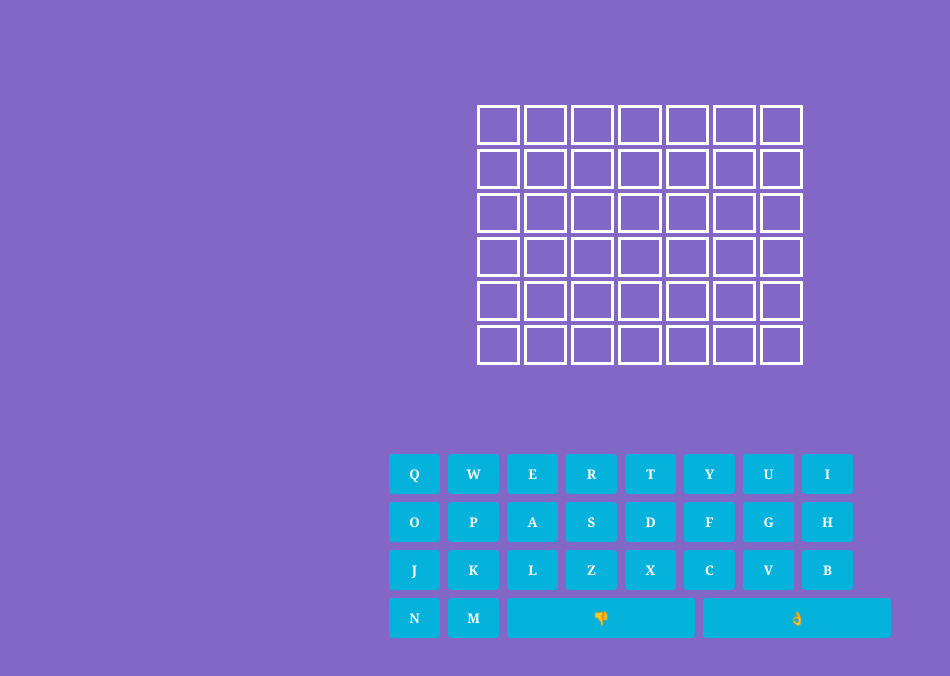
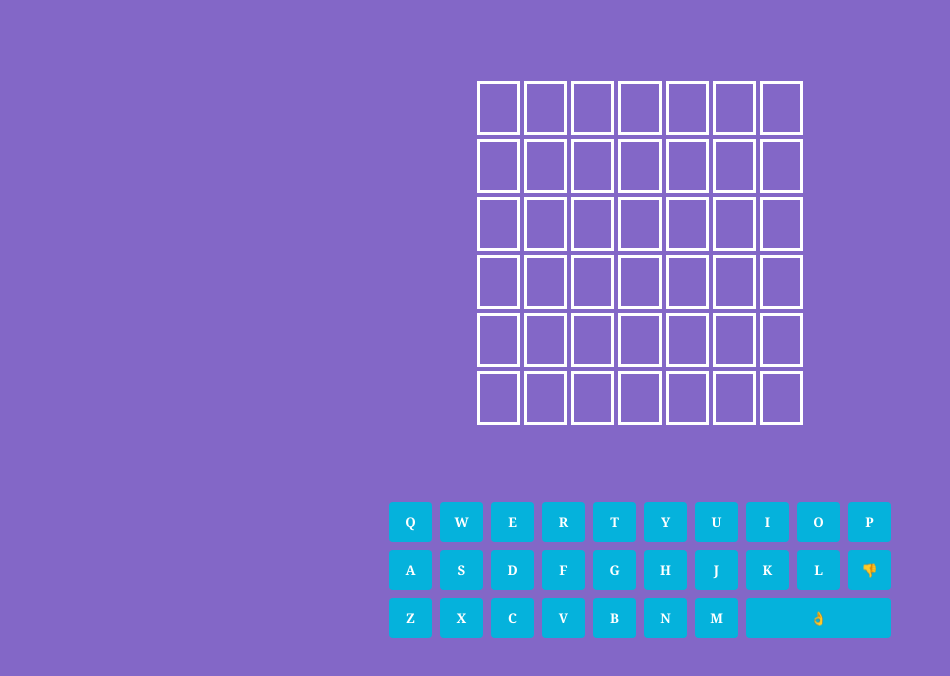
Before and after one commit to esme-putt/boodle, a website: page index.html in a window 1280 px wide. Shown: the part 110-786 px from the top of the page, without its empty margins (0-950 px from the left). Drawn offline with Linux system fonts and the light colour scheme.

Commit message:
Clean up keyboard, fix colour bug, add words

```diff
--- a/app.js
+++ b/app.js
@@ -1,5 +1,7 @@
 const tileDisplay = document.querySelector('.tile-container')
-const keyboard = document.querySelector('.key-container')
+const keyboardRow1 = document.querySelector('.key-container-row-1')
+const keyboardRow2 = document.querySelector('.key-container-row-2')
+const keyboardRow3 = document.querySelector('.key-container-row-3')
 const messageDisplay = document.querySelector('.message-container')
 
 let wordle
@@ -42,7 +44,7 @@ const getWordle = () => {
 
 getWordle()
 
-const keys = [
+const keysRow1 = [
     'Q',
     'W',
     'E',
@@ -53,6 +55,9 @@ const keys = [
     'I',
     'O',
     'P',
+]
+
+const keysRow2 = [
     'A',
     'S',
     'D',
@@ -62,6 +67,10 @@ const keys = [
     'J',
     'K',
     'L',
+    '👎',
+]
+
+const keysRow3 = [
     'Z',
     'X',
     'C',
@@ -69,7 +78,6 @@ const keys = [
     'B',
     'N',
     'M',
-    '👎',
     '👌',
 ]
 
@@ -179,12 +187,28 @@ const flipTile = () => {
     })
 }
 
-keys.forEach(key => {
+keysRow1.forEach(key => {
     const buttonElement = document.createElement('button')
     buttonElement.textContent = key
     buttonElement.setAttribute('id', key)
     buttonElement.addEventListener('click', () => handleClick(key))
-    keyboard.append(buttonElement)
+    keyboardRow1.append(buttonElement)
+})
+
+keysRow2.forEach(key => {
+    const buttonElement = document.createElement('button')
+    buttonElement.textContent = key
+    buttonElement.setAttribute('id', key)
+    buttonElement.addEventListener('click', () => handleClick(key))
+    keyboardRow2.append(buttonElement)
+})
+
+keysRow3.forEach(key => {
+    const buttonElement = document.createElement('button')
+    buttonElement.textContent = key
+    buttonElement.setAttribute('id', key)
+    buttonElement.addEventListener('click', () => handleClick(key))
+    keyboardRow3.append(buttonElement)
 })
 
 // Get the modal
--- a/index.html
+++ b/index.html
@@ -48,8 +48,12 @@
 
         <div class="message-container"></div>
         <div class="tile-container"></div>
-        <div class="key-container"></div>
 
+        <div class="key-container">
+            <div class="key-container-row-1"></div>
+            <div class="key-container-row-2"></div>
+            <div class="key-container-row-3"></div>
+        </div>
     </div>
 
     <script src="words.js"></script>
--- /dev/null
+++ b/package.json
@@ -0,0 +1,5 @@
+{
+  "dependencies": {
+    "clear-cache": "^1.1.0"
+  }
+}
--- a/style.css
+++ b/style.css
@@ -15,6 +15,7 @@ body {
     flex-direction: column;
     justify-content: space-between;
     align-items: center;
+    align-content: center;
 }
 
 .title-container {
@@ -26,17 +27,21 @@ body {
 
 .tile-container {
     width: 330px;
-    max-width: 100%;
+    min-width: 330px;
+    max-width: 100% !important;
     align-content: center;
     margin-bottom: 30px;
 }
 
 .key-container {
     max-width: 100%;
-    width: 510px;
+    align-content: center;
+}
+
+.key-container-row-1, .key-container-row-2, .key-container-row-3 {
+    align-items: center;
+    max-width: 100%;
     display: flex;
-    flex-wrap: wrap;
-    align-items: center;
 }
 
 .key-container button {
@@ -47,13 +52,12 @@ body {
     background-color: #05B2DC;
     color: #ffffff;
     margin: 4px;
-    min-width: 10%;
-}
+    align-content: center;
+    align-items: center;
+ }
 
-.key-container button:nth-child(27),
-.key-container button:nth-child(28) {
-    width: 68px !important;
-    flex-grow: 2;
+.key-container-row-3 button:nth-child(8) {
+    flex-grow: 2 !important;
 }
 
 .tile-container div {
@@ -61,8 +65,8 @@ body {
 }
 
 .tile-container .tile {
-    width: 80px;
-    height: 40px;
+    width: 120px;
+    height: 54px;
     border: 3px solid#ffffff;
     box-sizing: border-box;
     display: flex;
--- a/words.js
+++ b/words.js
@@ -1,6 +1,6 @@
 const words = [
-    'mobil',
-    'leish',
+    'hi',
+    'test',
     'stuck',
     'kapiti',
     'queer',
@@ -20,5 +20,13 @@ const words = [
     'jason',
     'boo',
     'dickies',
-    'fish'
+    'fish',
+    'topten',
+    'splitwise',
+    'communication',
+    'brene',
+    'molly',
+    'tapeworm',
+    'puffin',
+    'spa'
 ]
```
Also changed, not shown: 1 other file.
